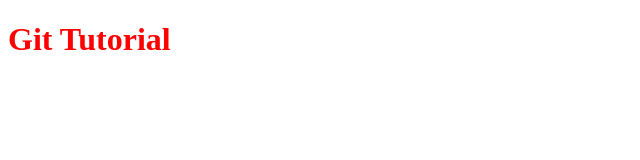
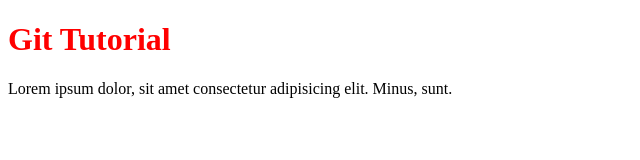
Before and after one commit to Jimcale-10/new, a plain HTML site: page index.html in a window 1280 px wide. Shown: the whole page, without its empty margins (0-640 px from the left). Drawn offline with Linux system fonts and the light colour scheme.

Commit message:
i add p to the index

```diff
--- a/index.html
+++ b/index.html
@@ -8,5 +8,6 @@
 </head>
 <body>
     <h1>Git Tutorial</h1>
+    <p>Lorem ipsum dolor, sit amet consectetur adipisicing elit. Minus, sunt.</p>
 </body>
 </html>
```
Also changed, not shown: 1 other file.
